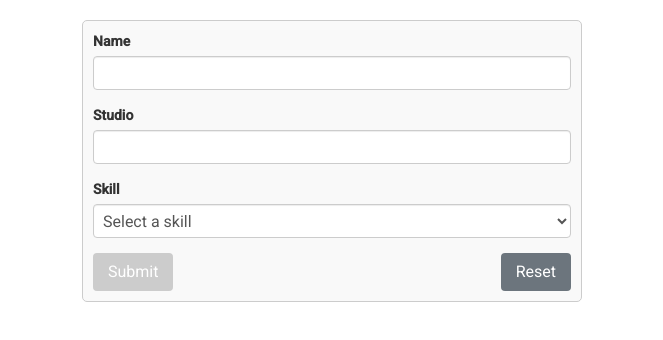
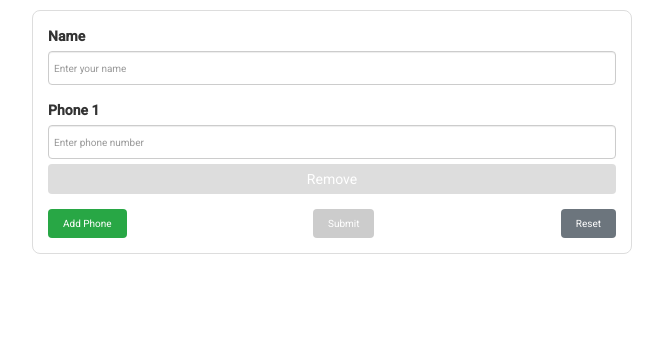
Before and after one commit to Minuke/angular-toolkit, an Angular app: page / in a window 1280 px wide. Shown: the top 340 px of the page, without its empty margins (308-971 px from the left). Built offline with nearby package versions, Linux system fonts and the light colour scheme.

Commit message:
implemented a dynamic form

```diff
--- a/src/app/app.component.html
+++ b/src/app/app.component.html
@@ -29,4 +29,5 @@
 <!-- <app-selector-opciones></app-selector-opciones> -->
 <!-- <app-preservar-opcion></app-preservar-opcion> -->
 <!-- <app-template-driven-form></app-template-driven-form> -->
-<app-reactive-form></app-reactive-form>
+<!-- <app-reactive-form></app-reactive-form> -->
+<app-dynamic-form></app-dynamic-form>
--- a/src/app/app.component.ts
+++ b/src/app/app.component.ts
@@ -25,12 +25,13 @@ import { PreservarOpcionComponent } from '@components/linked-signal/preservar-op
 import { FormsModule } from '@angular/forms';
 import { TemplateDrivenFormComponent } from '@components/template-driven-form/template-driven-form.component';
 import { ReactiveFormComponent } from '@components/reactive-form/reactive-form.component';
+import { DynamicFormComponent } from '@components/dynamic-form/dynamic-form.component';
 
-// RouterOutlet, LayoutComponent, BuiltInPipesComponent, CustomPipesComponent, HostListenerComponent, BuiltInDirectivesComponent, CustomDirectivesComponent, BindingsComponent, DeferrableViewsComponent, ContentProjectionComponent, InputComponent, DisplayComponent, MockComponent, EllipsisComponent, TooltipComponent, PrincipalComponent, FiltersComponent, DisablingComponent, SignalsComponent, ParentComponent, ParentBidirectionalComponent, SelectorOpcionesComponent, PreservarOpcionComponent, TemplateDrivenFormComponent
+// RouterOutlet, LayoutComponent, BuiltInPipesComponent, CustomPipesComponent, HostListenerComponent, BuiltInDirectivesComponent, CustomDirectivesComponent, BindingsComponent, DeferrableViewsComponent, ContentProjectionComponent, InputComponent, DisplayComponent, MockComponent, EllipsisComponent, TooltipComponent, PrincipalComponent, FiltersComponent, DisablingComponent, SignalsComponent, ParentComponent, ParentBidirectionalComponent, SelectorOpcionesComponent, PreservarOpcionComponent, TemplateDrivenFormComponent, ReactiveFormComponent
 
 @Component({
     selector: 'app-root',
-    imports: [ReactiveFormComponent],
+    imports: [DynamicFormComponent],
     templateUrl: './app.component.html',
     styleUrl: './app.component.scss'
 })
--- a/src/app/components/dynamic-form/dynamic-form.component.html
+++ b/src/app/components/dynamic-form/dynamic-form.component.html
@@ -1 +1,66 @@
-<p>dynamic-form works!</p>
+<div class="container">
+  <form [formGroup]="dynamicForm" (ngSubmit)="onSubmit()" class="form-container">
+    <!-- Campo para el nombre -->
+    <div class="form-group" [ngClass]="{ 'has-error': dynamicForm.get('name')?.invalid && dynamicForm.get('name')?.touched }">
+      <label for="name">Name</label>
+      <input
+        id="name"
+        type="text"
+        formControlName="name"
+        class="form-control"
+        placeholder="Enter your name"
+      />
+      <!-- Validaciones de errores -->
+      <div class="error-message" *ngIf="dynamicForm.get('name')?.invalid && dynamicForm.get('name')?.touched">
+        <small *ngIf="dynamicForm.get('name')?.errors?.['required']">Name is required.</small>
+        <small *ngIf="dynamicForm.get('name')?.errors?.['minlength']">Name must be at least 3 characters long.</small>
+        <small *ngIf="dynamicForm.get('name')?.errors?.['pattern']">Name can only contain letters and spaces.</small>
+      </div>
+    </div>
+
+    <!-- Teléfonos dinámicos -->
+    <div formArrayName="phones">
+      <div
+        class="form-group"
+        *ngFor="let phoneGroup of phones.controls; let i = index"
+        [formGroupName]="i"
+      >
+        <label for="phone-{{ i }}">Phone {{ i + 1 }}</label>
+        <input
+          id="phone-{{ i }}"
+          type="text"
+          formControlName="phone"
+          class="form-control"
+          placeholder="Enter phone number"
+        />
+        <!-- Validaciones de errores -->
+        <div class="error-message" *ngIf="phoneGroup.get('phone')?.invalid && phoneGroup.get('phone')?.touched">
+          <small *ngIf="phoneGroup.get('phone')?.errors?.['required']">Phone number is required.</small>
+          <small *ngIf="phoneGroup.get('phone')?.errors?.['pattern']">Invalid phone number format. Use +123456789.</small>
+        </div>
+        <!-- Botón para eliminar -->
+        <button
+          type="button"
+          class="btn-remove"
+          (click)="removePhone(i)"
+          [disabled]="phones.length === 1"
+        >
+          Remove
+        </button>
+      </div>
+    </div>
+
+    <!-- Botones -->
+    <div class="form-actions">
+      <button type="button" class="btn-add" (click)="addPhone()">Add Phone</button>
+      <button type="submit" class="btn-submit" [disabled]="dynamicForm.invalid">Submit</button>
+      <button type="button" class="btn-reset" (click)="resetForm()">Reset</button>
+    </div>
+  </form>
+
+  <!-- Información del modelo -->
+  <div class="model-data" *ngIf="submitted && dynamicForm.valid">
+    <h3>Submitted Data</h3>
+    <pre>{{ dynamicForm.value | json }}</pre>
+  </div>
+</div>
--- a/src/app/components/dynamic-form/dynamic-form.component.scss
+++ b/src/app/components/dynamic-form/dynamic-form.component.scss
@@ -0,0 +1,136 @@
+.container {
+  display: flex;
+  flex-direction: column;
+  align-items: center;
+  padding: 1rem;
+
+  .form-container {
+    width: 100%;
+    max-width: 600px;
+    padding: 1.5rem;
+    border: 1px solid #ddd;
+    border-radius: 8px;
+    background-color: #fff;
+
+    .form-group {
+      margin-bottom: 1.5rem;
+      display: flex;
+      flex-direction: column;
+
+      label {
+        font-weight: bold;
+        margin-bottom: 0.5rem;
+      }
+
+      input {
+        padding: 0.5rem;
+        font-size: 1rem;
+        border: 1px solid #ccc;
+        border-radius: 4px;
+        transition: border-color 0.3s;
+
+        &:focus {
+          border-color: #007bff;
+          outline: none;
+        }
+      }
+
+      .error-message {
+        margin-top: 0.5rem;
+        color: #dc3545;
+        font-size: 0.85rem;
+      }
+
+      .btn-remove {
+        margin-top: 0.5rem;
+        padding: 0.5rem 1rem;
+        border: none;
+        background-color: #dc3545;
+        color: white;
+        border-radius: 4px;
+        cursor: pointer;
+        transition: background-color 0.3s;
+
+        &:hover {
+          background-color: #a71d2a;
+        }
+
+        &:disabled {
+          background-color: #ddd;
+          cursor: not-allowed;
+        }
+      }
+    }
+
+    .form-actions {
+      display: flex;
+      justify-content: space-between;
+      margin-top: 1rem;
+
+      .btn-add,
+      .btn-submit,
+      .btn-reset {
+        padding: 0.75rem 1.5rem;
+        border: none;
+        border-radius: 4px;
+        font-size: 1rem;
+        cursor: pointer;
+        transition: background-color 0.3s;
+
+        &.btn-add {
+          background-color: #28a745;
+          color: white;
+
+          &:hover {
+            background-color: #218838;
+          }
+        }
+
+        &.btn-submit {
+          background-color: #007bff;
+          color: white;
+
+          &:hover {
+            background-color: #0056b3;
+          }
+
+          &:disabled {
+            background-color: #ccc;
+            cursor: not-allowed;
+          }
+        }
+
+        &.btn-reset {
+          background-color: #6c757d;
+          color: white;
+
+          &:hover {
+            background-color: #5a6268;
+          }
+        }
+      }
+    }
+
+    .model-data {
+      margin-top: 2rem;
+      padding: 1rem;
+      border: 1px solid #ccc;
+      border-radius: 8px;
+      background-color: #f9f9f9;
+      width: 100%;
+      max-width: 600px;
+
+      h3 {
+        margin-bottom: 0.5rem;
+      }
+
+      pre {
+        background-color: #e9ecef;
+        padding: 1rem;
+        border-radius: 5px;
+        font-size: 0.9rem;
+        overflow-x: auto;
+      }
+    }
+  }
+}
--- a/src/app/components/dynamic-form/dynamic-form.component.ts
+++ b/src/app/components/dynamic-form/dynamic-form.component.ts
@@ -1,11 +1,66 @@
+import { CommonModule } from '@angular/common';
 import { Component } from '@angular/core';
+import { FormArray, FormBuilder, FormGroup, FormsModule, ReactiveFormsModule, Validators } from '@angular/forms';
 
 @Component({
   selector: 'app-dynamic-form',
-  imports: [],
+  imports: [CommonModule, FormsModule, ReactiveFormsModule],
   templateUrl: './dynamic-form.component.html',
   styleUrl: './dynamic-form.component.scss'
 })
 export class DynamicFormComponent {
+  dynamicForm: FormGroup;
+  submitted = false;
 
+  constructor(private fb: FormBuilder) {
+    // Inicializa el formulario
+    this.dynamicForm = this.fb.group({
+      name: ['', [Validators.required, Validators.minLength(3), Validators.pattern(/^[a-zA-Z\s]*$/)]],
+      phones: this.fb.array([this.createPhoneControl()]),
+    });
+  }
+
+  // Getter para acceder al FormArray de teléfonos
+  get phones(): FormArray {
+    return this.dynamicForm.get('phones') as FormArray;
+  }
+
+  // Método para crear un control de teléfono con validación
+  private createPhoneControl(): FormGroup {
+    return this.fb.group({
+      phone: ['', [Validators.required, Validators.pattern(/^\d{9}$/)]], // Validación: 9 dígitos exactos
+    });
+  }
+
+  // Método para agregar un nuevo número de teléfono
+  addPhone(): void {
+    this.phones.push(this.createPhoneControl());
+  }
+
+  // Método para eliminar un número de teléfono
+  removePhone(index: number): void {
+    if (this.phones.length > 1) {
+      this.phones.removeAt(index);
+    }
+  }
+
+  // Manejar el envío del formulario
+  onSubmit(): void {
+    this.submitted = true;
+    if (this.dynamicForm.valid) {
+      console.log('Form submitted:', this.dynamicForm.value);
+    } else {
+      console.log('Form is invalid');
+    }
+  }
+
+  // Resetear el formulario
+  resetForm(): void {
+    this.submitted = false;
+    this.dynamicForm.reset();
+    while (this.phones.length > 1) {
+      this.phones.removeAt(0);
+    }
+    this.phones.at(0).reset();
+  }
 }
--- a/src/app/components/reactive-form/reactive-form.component.scss
+++ b/src/app/components/reactive-form/reactive-form.component.scss
@@ -57,6 +57,7 @@
       display: flex;
       justify-content: space-between;
 
+      .btn-add,
       .btn-submit,
       .btn-reset {
         padding: 0.75rem 1.5rem;
@@ -88,6 +89,15 @@
             background-color: #5a6268;
           }
         }
+
+        &.btn-add {
+          background-color: #28a745;
+          color: #fff;
+
+          &:hover {
+            background-color: #218838;
+          }
+        }
       }
     }
   }
@@ -110,6 +120,7 @@
       padding: 1rem;
       border-radius: 5px;
       font-size: 16px;
+      overflow-x: auto;
     }
   }
 }
```
